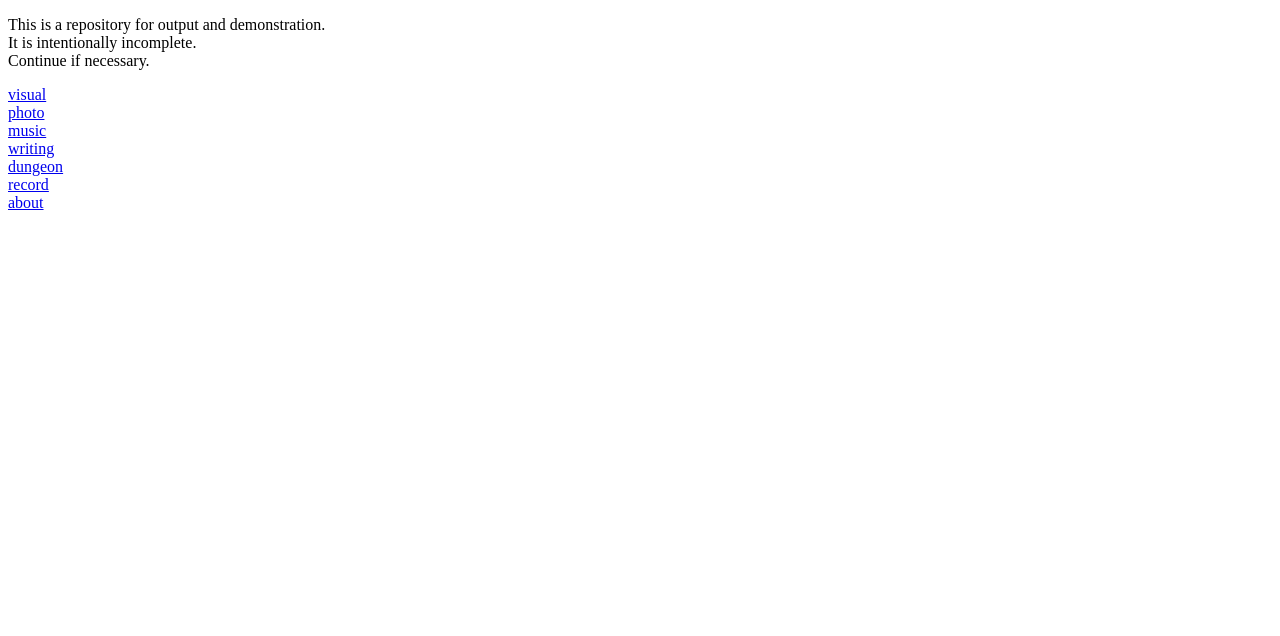
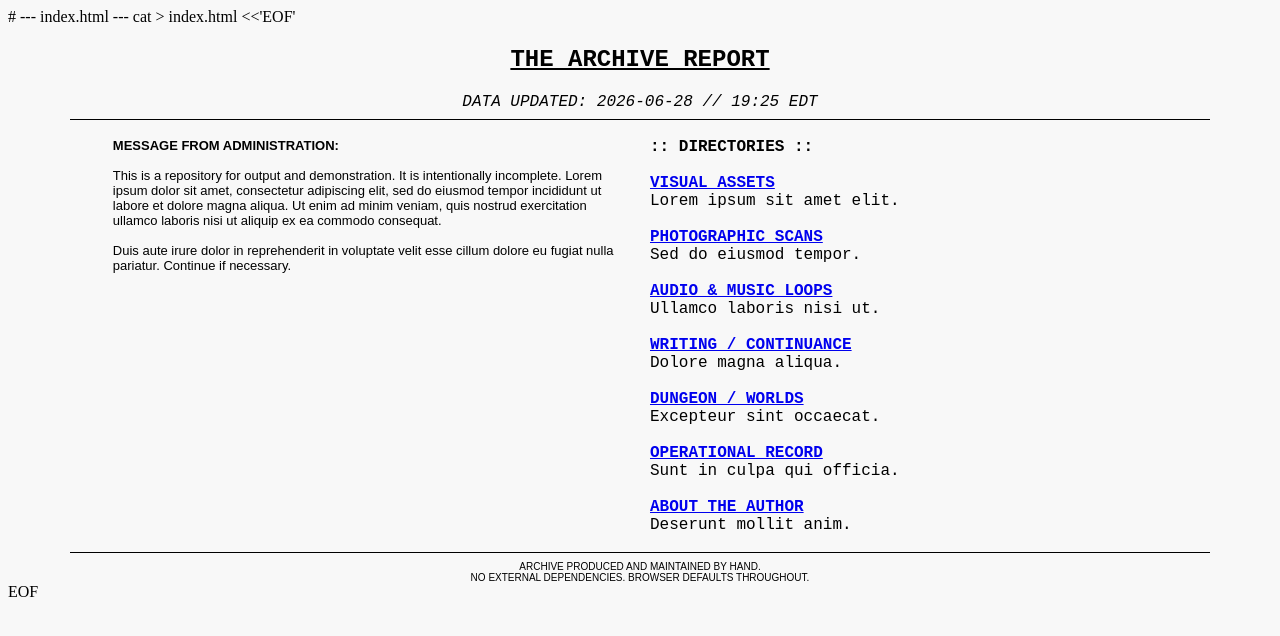
Before and after one commit to dadiidoesit/hometown, a plain HTML site: page index.html in a window 1280 px wide. Drawn offline with Linux system fonts and the light colour scheme.

Commit message:
Update index.html
Signed-off-by: dadiidoesit <dubeldavid2@gmail.com>

```diff
--- a/index.html
+++ b/index.html
@@ -1,27 +1,70 @@
+# --- index.html ---
+cat > index.html <<'EOF'
 <!doctype html>
 <html>
 <head>
 <meta charset="utf-8">
-<meta name="viewport" content="width=device-width, initial-scale=1">
-<title>index</title>
+<title>INDEX - MAIN REPORT</title>
 </head>
-<body>
+<body bgcolor="#f8f8f8" text="#000000" link="#0000EE" vlink="#551A8B" alink="#FF0000">
 
-<p>
-This is a repository for output and demonstration.<br>
-It is intentionally incomplete.<br>
-Continue if necessary.
-</p>
+<center>
+<font face="Courier New, Courier, monospace">
+    <h2><b><u>THE ARCHIVE REPORT</u></b></h2>
+    <i>DATA UPDATED: 2026-06-28 // 19:25 EDT</i>
+</font>
+</center>
 
-<p>
-<a href="visual.html">visual</a><br>
-<a href="photo.html">photo</a><br>
-<a href="music.html">music</a><br>
-<a href="writing.html">writing</a><br>
-<a href="dungeon.html">dungeon</a><br>
-<a href="record.html">record</a><br>
-<a href="about.html">about</a>
-</p>
+<hr width="90%" size="1" color="#000000">
+
+<center>
+<table border="0" width="85%" cellpadding="10" cellspacing="0">
+  <tr>
+    <td valign="top" width="50%">
+      <font face="Arial, sans-serif" size="-1">
+      <b>MESSAGE FROM ADMINISTRATION:</b><br><br>
+      This is a repository for output and demonstration. It is intentionally incomplete. Lorem ipsum dolor sit amet, consectetur adipiscing elit, sed do eiusmod tempor incididunt ut labore et dolore magna aliqua. Ut enim ad minim veniam, quis nostrud exercitation ullamco laboris nisi ut aliquip ex ea commodo consequat.<br><br>
+      Duis aute irure dolor in reprehenderit in voluptate velit esse cillum dolore eu fugiat nulla pariatur. Continue if necessary.
+      </font>
+    </td>
+    <td valign="top" width="50%">
+        <font face="Courier New, Courier, monospace">
+        <b>:: DIRECTORIES ::</b><br><br>
+        <a href="visual.html"><b>VISUAL ASSETS</b></a><br>
+        Lorem ipsum sit amet elit.<br><br>
+
+        <a href="photo.html"><b>PHOTOGRAPHIC SCANS</b></a><br>
+        Sed do eiusmod tempor.<br><br>
+
+        <a href="music.html"><b>AUDIO & MUSIC LOOPS</b></a><br>
+        Ullamco laboris nisi ut.<br><br>
+
+        <a href="writing.html"><b>WRITING / CONTINUANCE</b></a><br>
+        Dolore magna aliqua.<br><br>
+
+        <a href="dungeon.html"><b>DUNGEON / WORLDS</b></a><br>
+        Excepteur sint occaecat.<br><br>
+
+        <a href="record.html"><b>OPERATIONAL RECORD</b></a><br>
+        Sunt in culpa qui officia.<br><br>
+
+        <a href="about.html"><b>ABOUT THE AUTHOR</b></a><br>
+        Deserunt mollit anim.
+        </font>
+    </td>
+  </tr>
+</table>
+</center>
+
+<hr width="90%" size="1" color="#000000">
+
+<center>
+<font face="Arial, sans-serif" size="-2">
+    ARCHIVE PRODUCED AND MAINTAINED BY HAND.<br>
+    NO EXTERNAL DEPENDENCIES. BROWSER DEFAULTS THROUGHOUT.
+</font>
+</center>
 
 </body>
 </html>
+EOF
```
